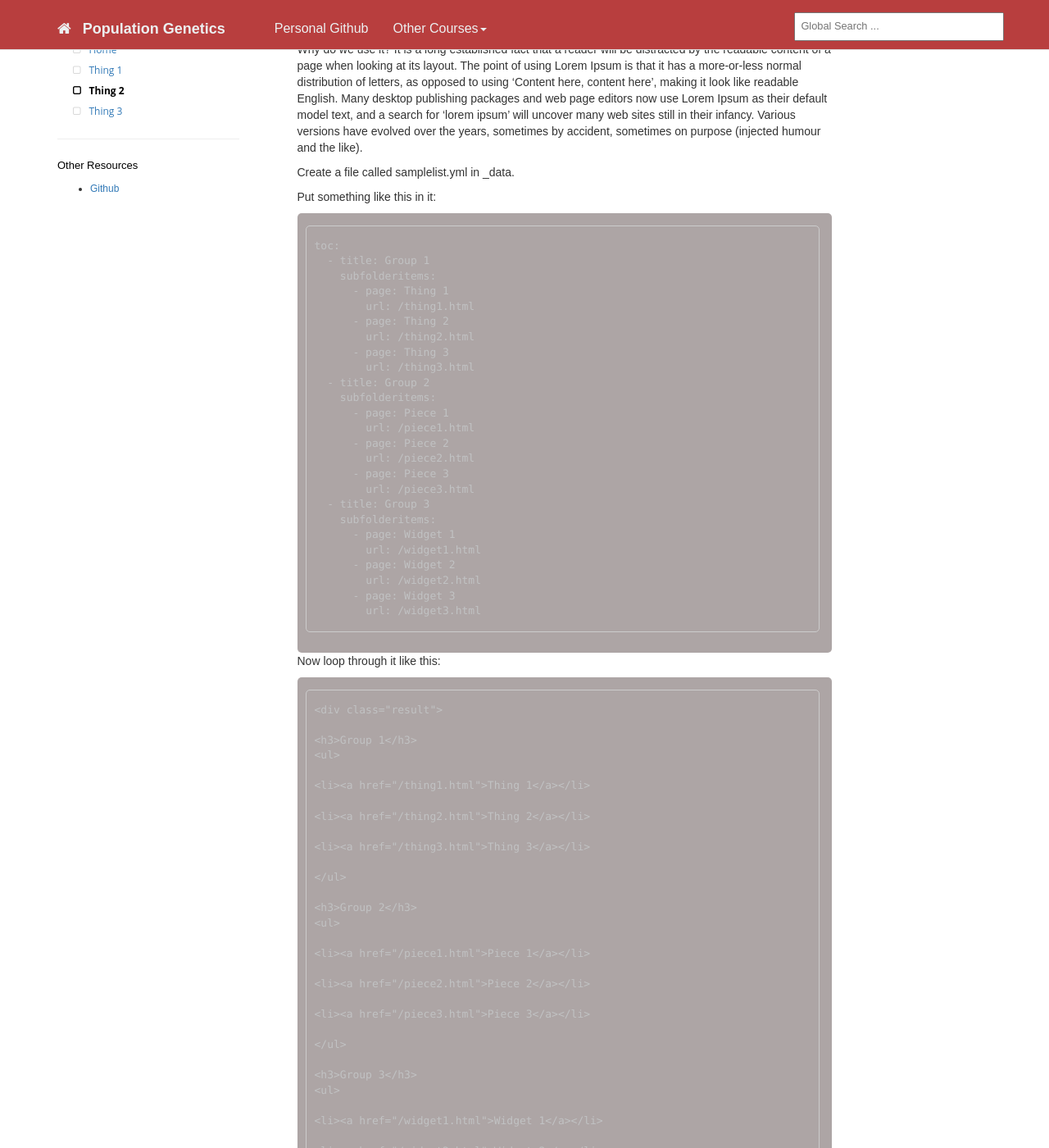
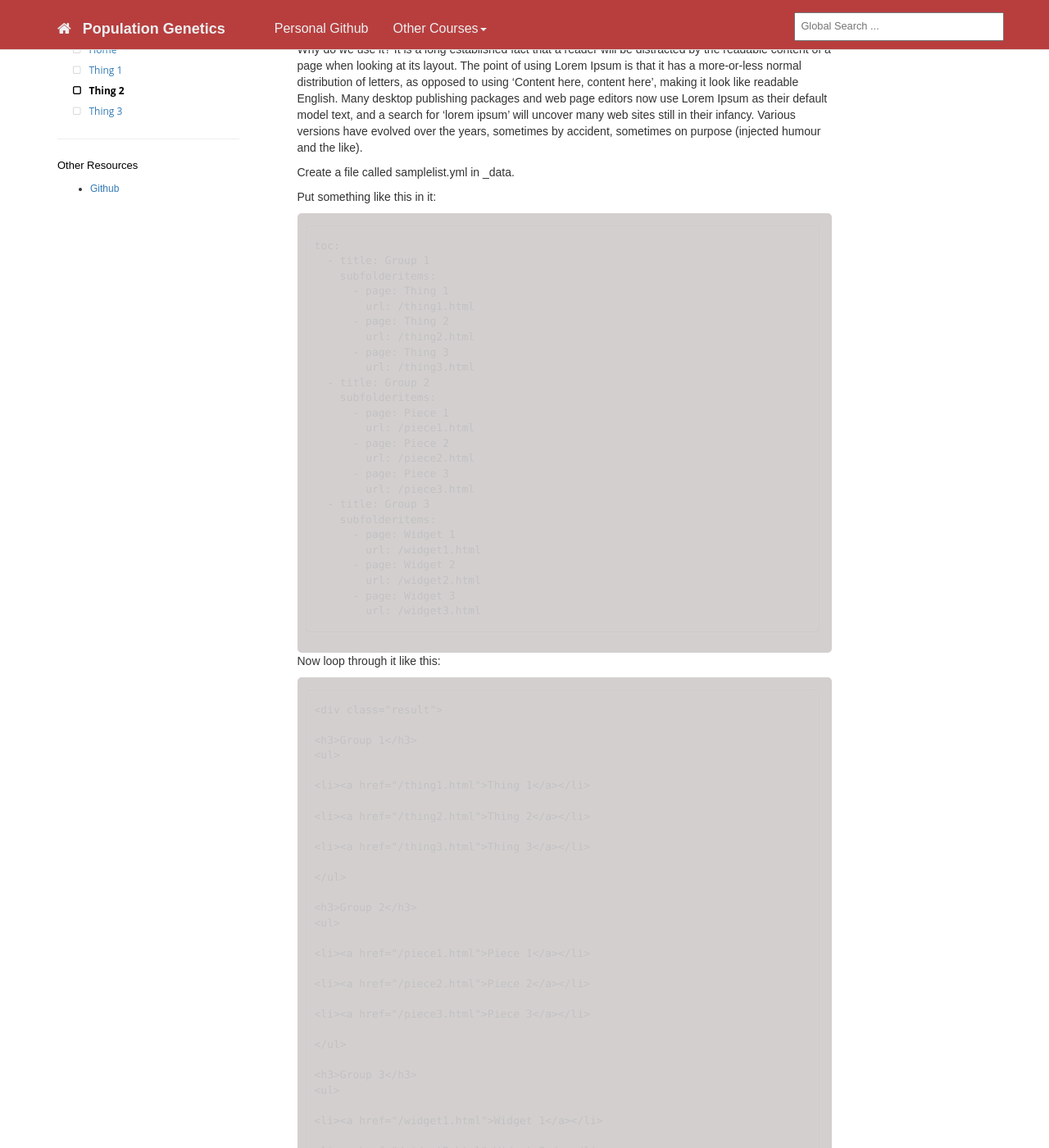
Before and after one commit to adriangeerre/popgen.github.io, a Jekyll site: the page built from _docs/generic/thing2.md, in a window 1280 px wide and 1400 px high, scrolled down 231 px. Shown: the whole window at 82% size. Built offline with Jekyll 4.4.1, drawn with Linux system fonts in a browser that asks for light colours.

Commit message:
Population genetics

```diff
--- a/assets/css/monokai.css
+++ b/assets/css/monokai.css
@@ -7,12 +7,12 @@
   border-radius: 5px;
   padding: 15px;
   padding-left: 10px;
-  background: #ada5a5;
+  background: #d4cfcf;
   color: #C1C2C3;
 }
 
 
-.highlight .hll { background-color: #ada5a5 }
+.highlight .hll { background-color: #d4cfcf }
 .highlight .c { color: #75715e } /* Comment */
 .highlight .err { color: #960050; background-color: #1e0010 } /* Error */
 .highlight .k { color: #66d9ef } /* Keyword */
```
